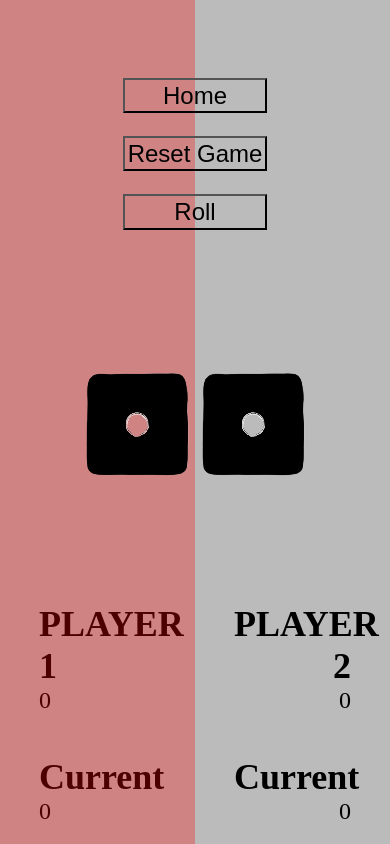
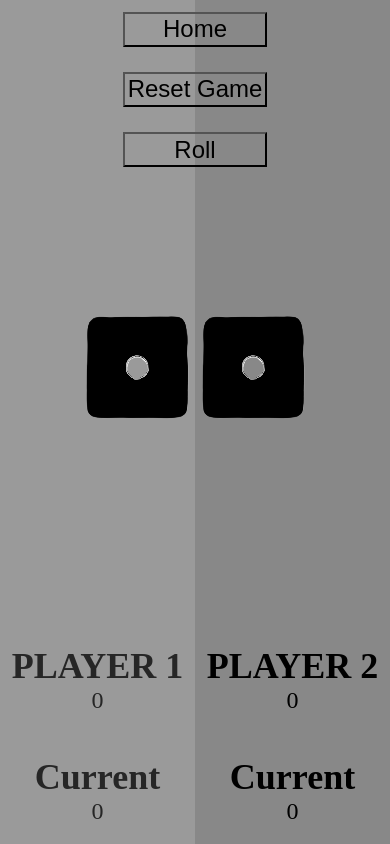
Before and after one commit to HashemAbuteen/dices-game, a plain HTML site: page index.html in a window 390 px wide. Both pictures are taken after a click on the button "Start". Drawn offline with Linux system fonts and the light colour scheme.

Commit message:
fix some styles and make it look better on mobile

```diff
--- a/style.css
+++ b/style.css
@@ -3,11 +3,12 @@
     margin: 0;
     padding: 0;
 }
+html {
+    background-color: #888;
+}
 body {
     height: 100vh;
-    background-color: black;
     color: white;
-    overflow: hidden;
 }
 body main {
     width: 100%;
@@ -18,6 +19,10 @@
 #scene-2{
     display: none;
     font-size: 1.5rem;
+    height: 100vh;
+    overflow: hidden;
+    background-color: #888;
+    padding-bottom: 5%;
 }
 #goal.empty {
     border-color: red;
@@ -31,15 +36,9 @@
     justify-content: space-around;
     color: black;
     padding: 0 10%;
-    background-color: #bbb;
+    align-items: center;
 }
 
-#player-1-section {
-}
-
-#player-2-section {
-    text-align: right;
-}
 
 #controls {
     position: fixed;
@@ -60,6 +59,8 @@
     gap: 3%;
     padding: 5%;
     font-size: 1.5rem;
+    background-color: black;
+    height: 100vh;
 }
 #scene-1 h1 {
     text-align: center;
@@ -88,10 +89,10 @@
 
 #scene-2 #turn-overlay {
     width: 50%;
-    height: 100%;
+    height: 100vh;
     position: absolute;
-    background-color: red;
-    opacity: 0.3;
+    background-color: white;
+    opacity: 0.15;
     transition: transform 2s;
 }
 
@@ -105,4 +106,26 @@
         padding-bottom: 5%;
         gap:5%
     }
+    #scene-1 {
+        font-size: 1.2rem;
+    }
+    #controls {
+        padding-top: 3%;
+    }
+    #scene-2>section{
+        align-items: center;
+        padding: 0 1%;
+        text-align: center;
+    }
 }
+
+@media(max-height : 600px){
+    #scene-2 #player-1-section {
+        align-items: flex-start;
+        justify-content: center;
+    }
+    #scene-2 #player-2-section {
+        align-items: flex-end;
+        justify-content: center;
+    }
+}
```
